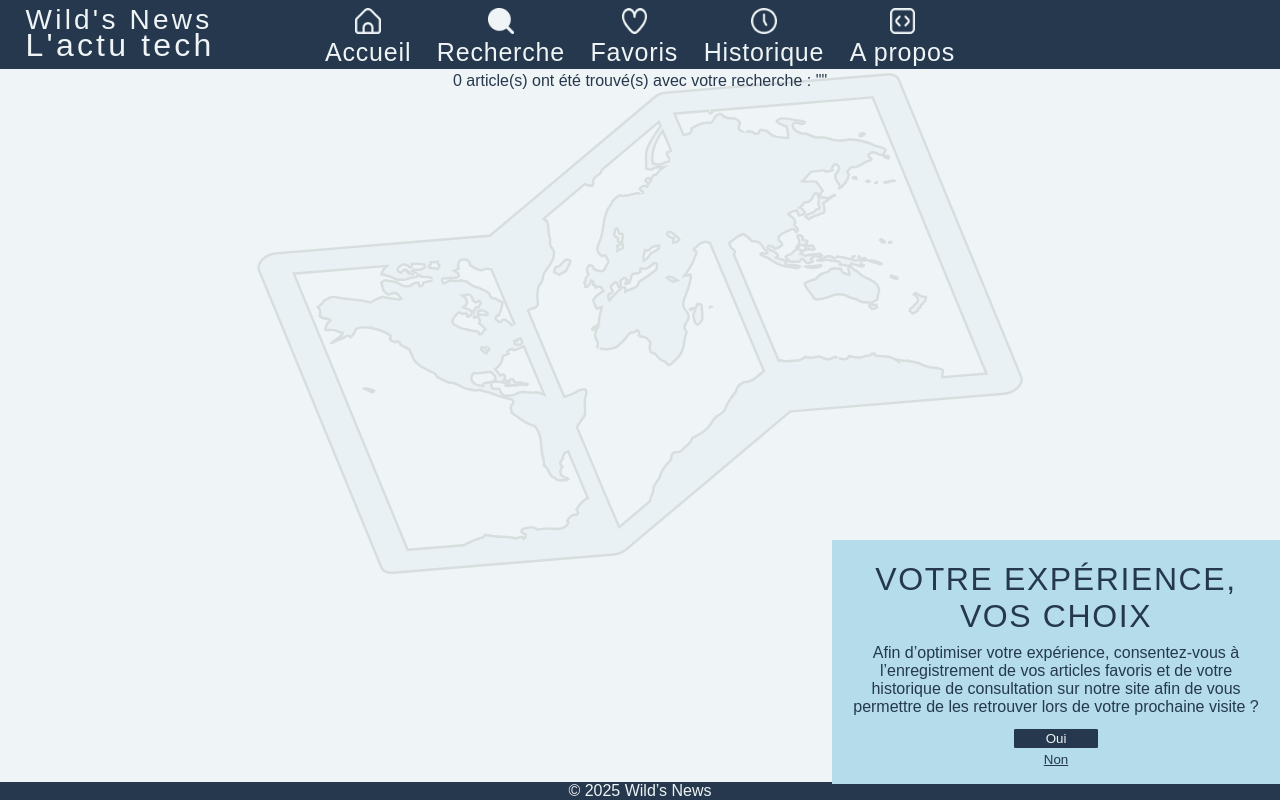
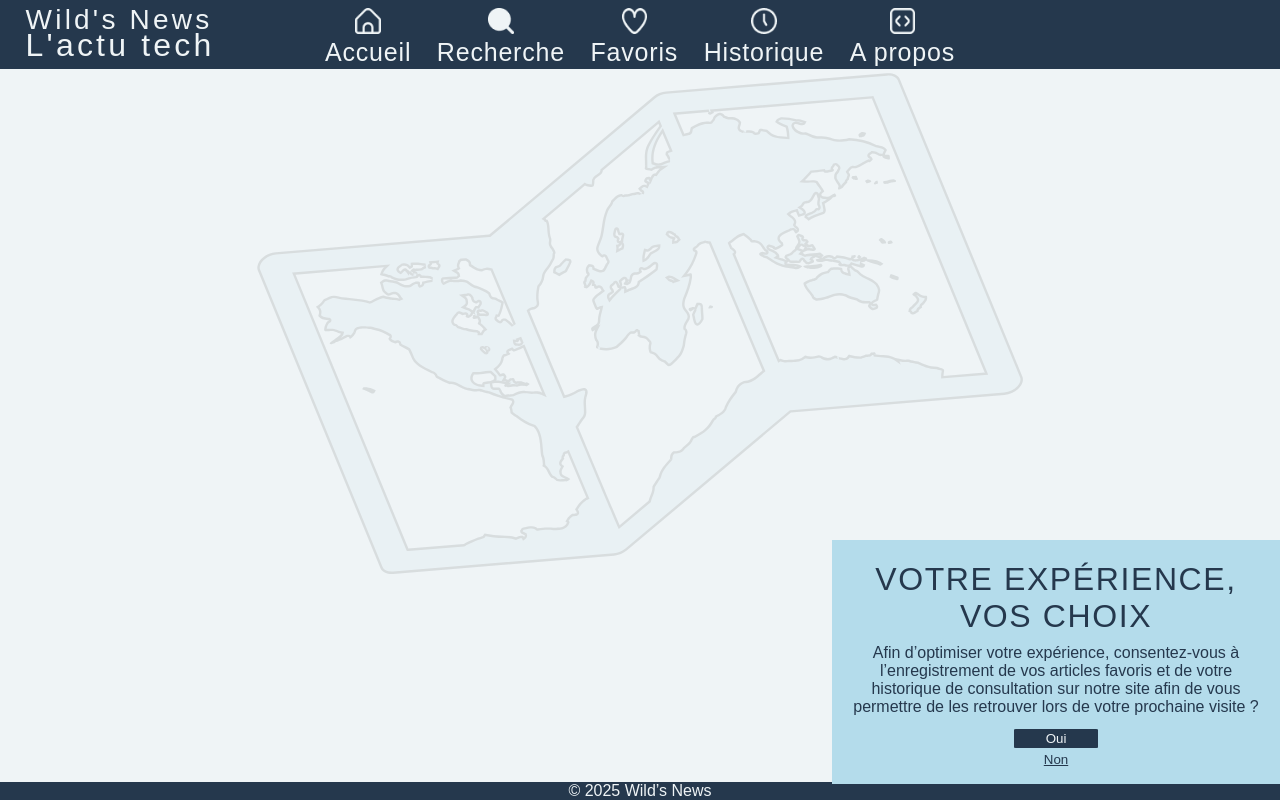
Before and after one commit to WildCodeSchool/2024-12-orleans-cda-project2-team-b, a React (Vite) app: page /recherche-resultats in a window 1280 px wide. Built offline with nearby package versions, Linux system fonts and the light colour scheme; a web font is replaced by a local one.

Commit message:
pass the props tablnav between favourite and listresult

```diff
--- a/src/pages/favourite.jsx
+++ b/src/pages/favourite.jsx
@@ -11,18 +11,16 @@ export default function Favourite() {
 
   return (
     <>
+      <div className='container-results'>
         {listFavourite.length > 0 ? (
           <>
-          <p>Vous avez {listFavourite.length} 💙 dans votre liste. </p>
-          <div className='article-result-wrap'>
-            {listFavourite.map((article, index) => (
-              <ResultsList key={index} article={article} />
-            ))}
-          </div>
+            <p className='texte-results'>Vous avez {listFavourite.length} 💙 dans votre liste. </p>
+            <ResultsList tablNav={listFavourite} />
           </>
         ) : (
           <NoFavourite />
         )}
+      </div>
     </>
   );
 }
--- a/src/pages/results.jsx
+++ b/src/pages/results.jsx
@@ -48,13 +48,18 @@ export default function Results() {
   return (
     <>
       <div className='container-results'>
-        <p className='texte-results'>
-          {isRandom
-            ? `Nous vous proposons une recherche 🎲 pour : "${searchValue}"`
-            : `${listSearch.length} article(s) ont été trouvé(s) avec votre recherche : "${searchValue}"`}
-        </p>
-
-        {listSearch.length > 0 ? <ResultsList tablNav={listSearch} /> : navigate(`/recherche-oops`)}
+        {listSearch.length > 0 ? (
+          <>
+            <p className='texte-results'>
+              {isRandom
+                ? `Nous vous proposons une recherche 🎲 pour : "${searchValue}"`
+                : `${listSearch.length} article(s) ont été trouvé(s) avec votre recherche : "${searchValue}"`}
+            </p>
+            <ResultsList tablNav={listSearch} />
+          </>
+        ) : (
+          navigate(`/recherche-oops`)
+        )}
       </div>
     </>
   );
```
Lines whose indentation alone changed are shown as unchanged.
